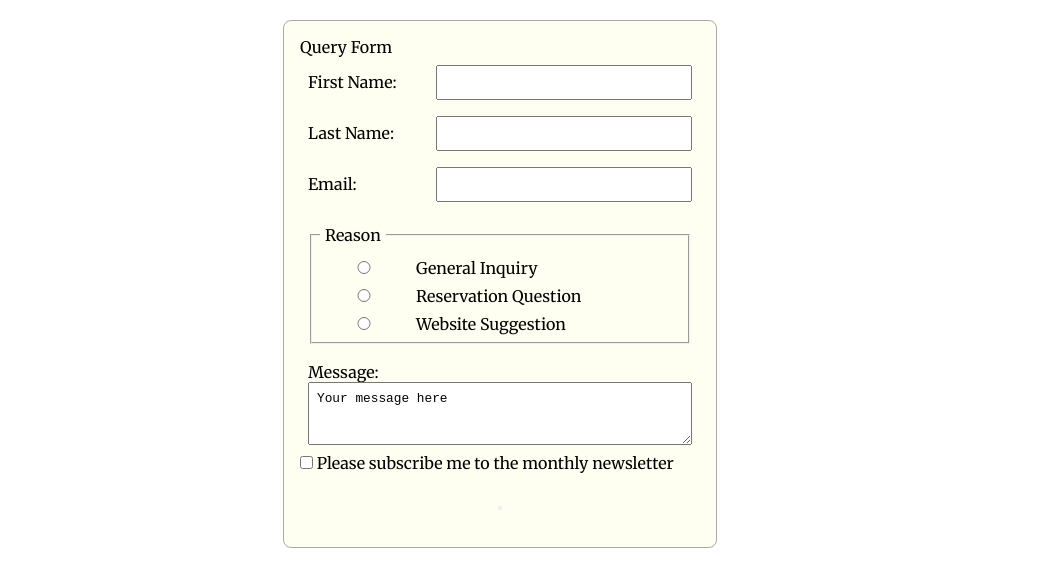
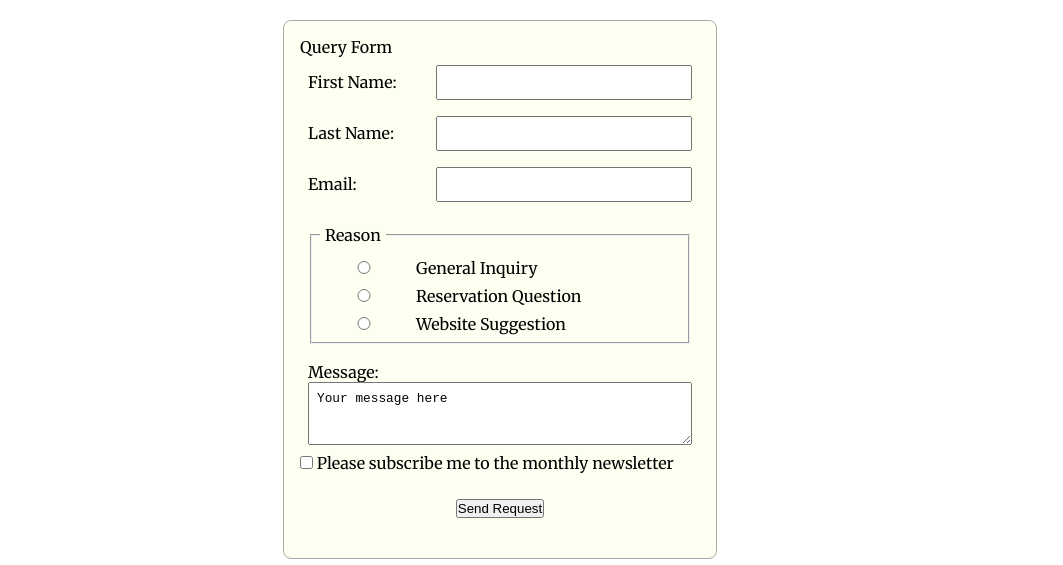
Before and after one commit to katharinep/wdd130, a plain HTML site: page wwr/contact.html in a window 1280 px wide. Shown: the part 694-1259 px from the top of the page, without its empty margins (0-1063 px from the left). Drawn offline with Linux system fonts and the light colour scheme.

Commit message:
changed button again

```diff
--- a/wwr/contact.html
+++ b/wwr/contact.html
@@ -73,7 +73,7 @@
                     <label for="newsletter">Please subscribe me to the monthly newsletter</label>
                 </div>
                 <div class="button">
-                    <button type="submit" id="button" name="button" value="Send Request">
+                    <button type="submit" id="button" name="button">Send Request</button>
                 </div>
             </form>
         </main>
--- a/wwr/styles/rafting.css
+++ b/wwr/styles/rafting.css
@@ -277,4 +277,5 @@ figure img {
 
 .button {
     margin: 1.2em auto;
+    padding: 5px;
 }
```
